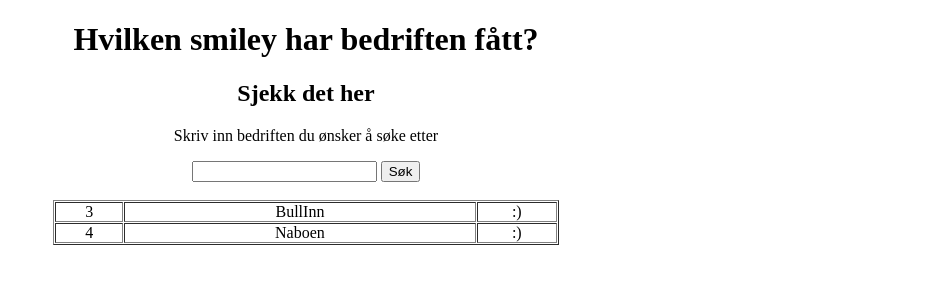
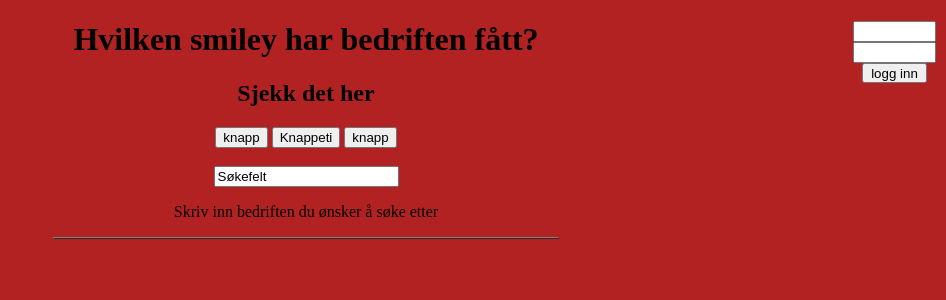
Before and after one commit to patped/yoghurt, a PHP site: page / in a window 1280 px wide. Shown: the top 300 px of the page, without its empty margins (334-1280 px from the left). Run offline with PHP 8.4, Linux system fonts and the light colour scheme.

Commit message:
Jadda, her er førstesida

```diff
--- a/index.php
+++ b/index.php
@@ -13,23 +13,43 @@
 	<?php
 		if (isset($_POST['Søk'])) {
 			$søkeord = $_POST['textbox'];
+
 		}else {
 			$søkeord = ":)";
 		}
 
 	?>
+	<div class="loginn">
+		<input type="text" name="" id="Brukernavn" style="width: 75px; height: 15px">
+		<br>
+		<input type="passord" name="" id="passord"
+		style="width: 75px; height: 15px">
+		<br>
+		<input type="submit" name="" value="logg inn" style=" width: 65px; height: 20px">
+
+	</div>
 	<h1>Hvilken smiley har bedriften fått?</h1>
+
 	<h2>Sjekk det her</h2>
+
+
+	<input type="submit" alt="Skriv inn bedrift" name="text" id="søke" value="knapp">
+	<input type="submit" name="knapp" id="Søk" value="Knappeti">
+	<input type="submit" name="" value="knapp">
+
+	<br><br>
+
+	<input type="text" name="Søkefelt" value="Søkefelt">
+	<br>
+
 	<p>Skriv inn bedriften du ønsker å søke etter</p>
 
-	<input type="textbox" alt="Skriv inn bedrift" name="textbox" id="textbox">
-	<input type="submit" name="Søk" id="Søk" value="Søk"> <br> <br>
-
 	<table align="center" width="40%" border="1" cellspacing="1" cellpadding="0">
-
+	<!--
 	<?php
 	// Eksempel inndata
 	// ID, navn på bedrift, smilefjes/vurdering
+
 	$bedrifter = array
 	(
 		array(1, "McDonalds", ":("),
@@ -46,6 +66,6 @@
 	?>
 	</table>
 
-
+	-->
 </body>
 </html>
--- a/stilark.css
+++ b/stilark.css
@@ -1,7 +1,20 @@
 body {
 	text-align: center;
+	background-color: #B22222;
 }
 
 table {
 
 }
+input{
+
+}
+.loginn{
+
+	position: absolute;
+	right: 10px;
+	top: 15;
+	font-size: 7px;
+
+
+}
```
